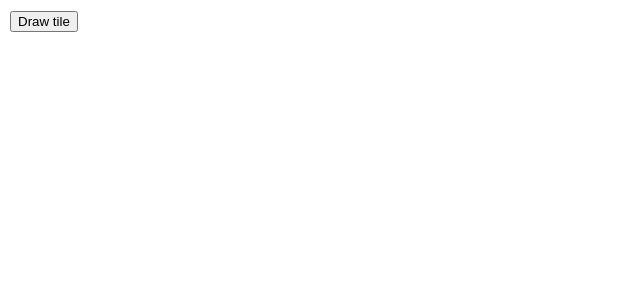
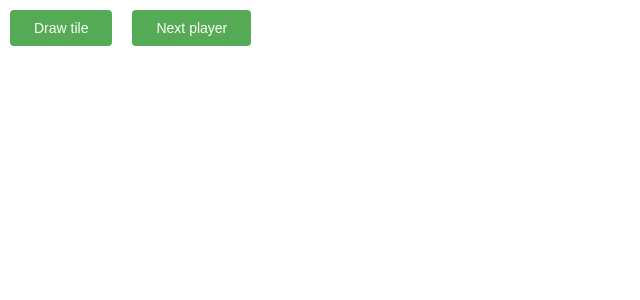
Before and after one commit to alenia/scrabbly, a React (Create React App) app: page / in a window 1280 px wide. Shown: the top 300 px of the page, without its empty margins (0-640 px from the left). Built offline with nearby package versions, Linux system fonts and the light colour scheme.

Commit message:
switch between players and change button colors based on players

```diff
--- a/src/App.css
+++ b/src/App.css
@@ -1,6 +1,14 @@
-.buttons {
-  margin: 10px;
+:root {
+  --player0-main-color: #55aa55;
+  --player0-light-color: #ccffcc;
+  --player1-main-color: #5678ff;
+  --player1-light-color: #abcdff;
+  --player2-main-color: #ff8754;
+  --player2-light-color: #ffdc99;
+  --player3-main-color: #ee4455;
+  --player3-light-color: #ffaabb;
 }
+
 .rack {
   display: flex;
   flex-wrap: wrap;
@@ -8,10 +16,36 @@
   padding: 10px;
 }
 
+button {
+  background: #555555;
+  color: white;
+  font-size: 14px;
+  border: none;
+  border-radius: 4px;
+  padding: 10px 24px;
+  margin: 10px;
+}
+
+.currentPlayer0 .buttons button {
+  background: var(--player0-main-color);
+}
+
+.currentPlayer1 .buttons button {
+  background: var(--player1-main-color);
+}
+
+.currentPlayer2 .buttons button {
+  background: var(--player2-main-color);
+}
+
+.currentPlayer3 .buttons button {
+  background: var(--player3-main-color);
+}
+
 .tile {
   /*TODO: This border makes the animation skip a bit*/
-  border: 1px solid #ffaaaa;
-  background: #ffcccc;
+  border: 1px solid #aaaaaa;
+  background: #cccccc;
   height: 50px;
   width: 50px;
   margin-right: 10px;
@@ -20,6 +54,26 @@
   justify-content: center;
   transition: transform 200ms ease;
   cursor: pointer;
+}
+
+.player0 .tile {
+  border: 1px solid var(--player0-main-color);
+  background: var(--player0-light-color);
+}
+
+.player1 .tile {
+  border: 1px solid var(--player1-main-color);
+  background: var(--player1-light-color);
+}
+
+.player2 .tile {
+  border: 1px solid var(--player2-main-color);
+  background: var(--player2-light-color);
+}
+
+.player3 .tile {
+  border: 1px solid var(--player3-main-color);
+  background: var(--player3-light-color);
 }
 
 .tile-enter {
--- a/src/App.tsx
+++ b/src/App.tsx
@@ -29,18 +29,23 @@ function Rack( { tiles, discardTile } : { tiles: string[], discardTile: (tile: s
 }
 
 function App() {
+  const playerCount = 4;
   const [tiles, setTiles] = useState([] as string[]);
+  const [player, setPlayer] = useState(0);
 
-  const removeTile = (tile : string) => (() => setTiles(tiles.filter((t) => t !== tile)));
+  const discardTile = (tile : string) => (() => setTiles(tiles.filter((t) => t !== tile)));
 
   return (
-    <div>
+    <div className={`currentPlayer${player}`}>
       <div className="buttons">
         <button onClick={() => setTiles(drawTile(tiles))}>
           Draw tile
         </button>
+        <button onClick={() => setPlayer((player + 1) % playerCount)}>
+          Next player
+        </button>
       </div>
-      <Rack tiles={tiles} discardTile={removeTile}/>
+      <Rack tiles={tiles} discardTile={discardTile}/>
     </div>
   );
 }
```
